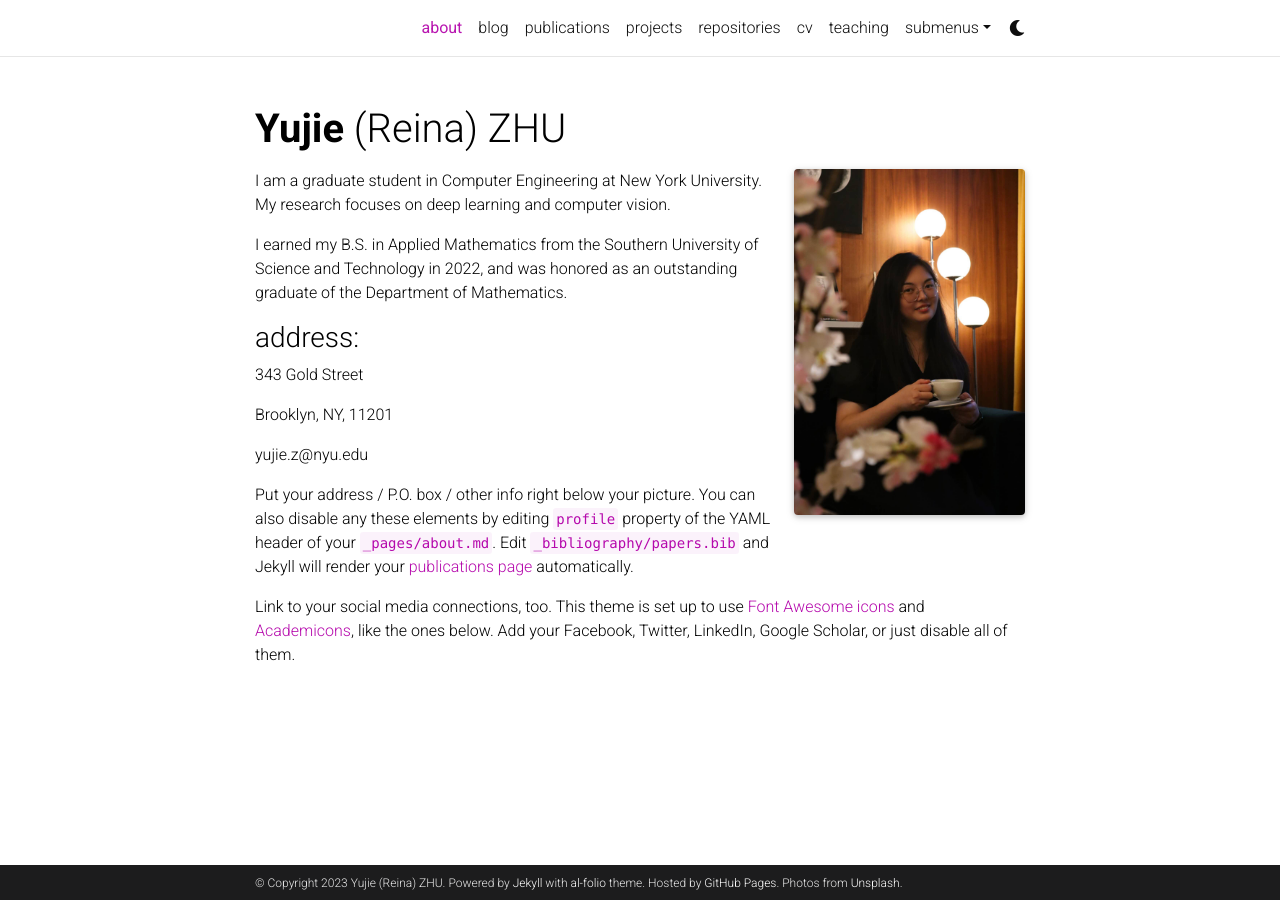
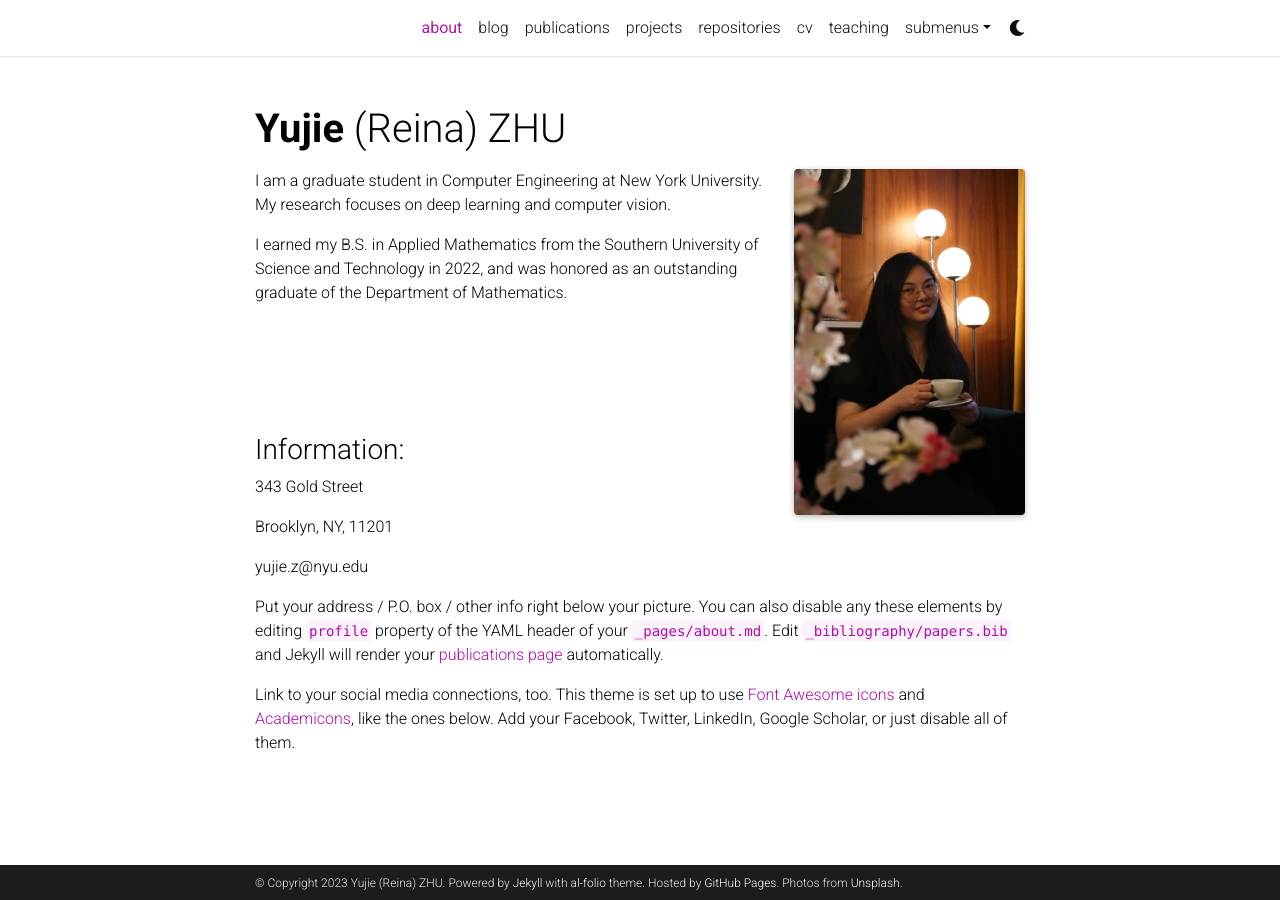
Before and after one commit to ReinaZhu/yujiezhu.github.io, a Jekyll site: the page built from _pages/about.md, in a window 1280 px wide. Built offline with Jekyll 4.4.1, drawn with Linux system fonts in a browser that asks for light colours; full-size pictures stand in for the smaller copies a plugin makes; comment, search, counter and statistics services are not loaded; a style sheet for code colours, icons or effects is not loaded.

Commit message:
Update about.md

```diff
--- a/_pages/about.md
+++ b/_pages/about.md
@@ -19,13 +19,11 @@ I am a graduate student in Computer Engineering at New York University. My resea
 
 I earned my B.S. in Applied Mathematics from the Southern University of Science and Technology in 2022, and was honored as an outstanding graduate of the Department of Mathematics.
 
-
-
-
-
-
-
-### address:
+<br/>
+<br/>
+<br/>
+<br/>
+### Information:
 
   343 Gold Street
 
```
